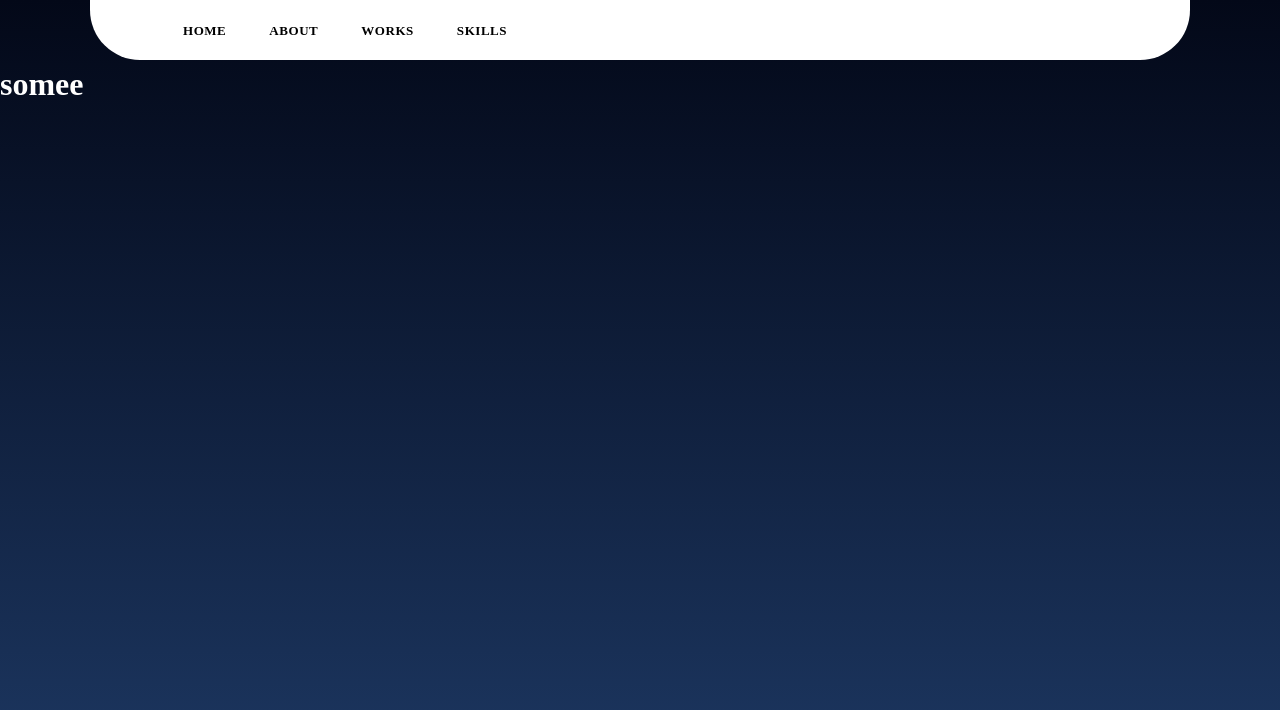
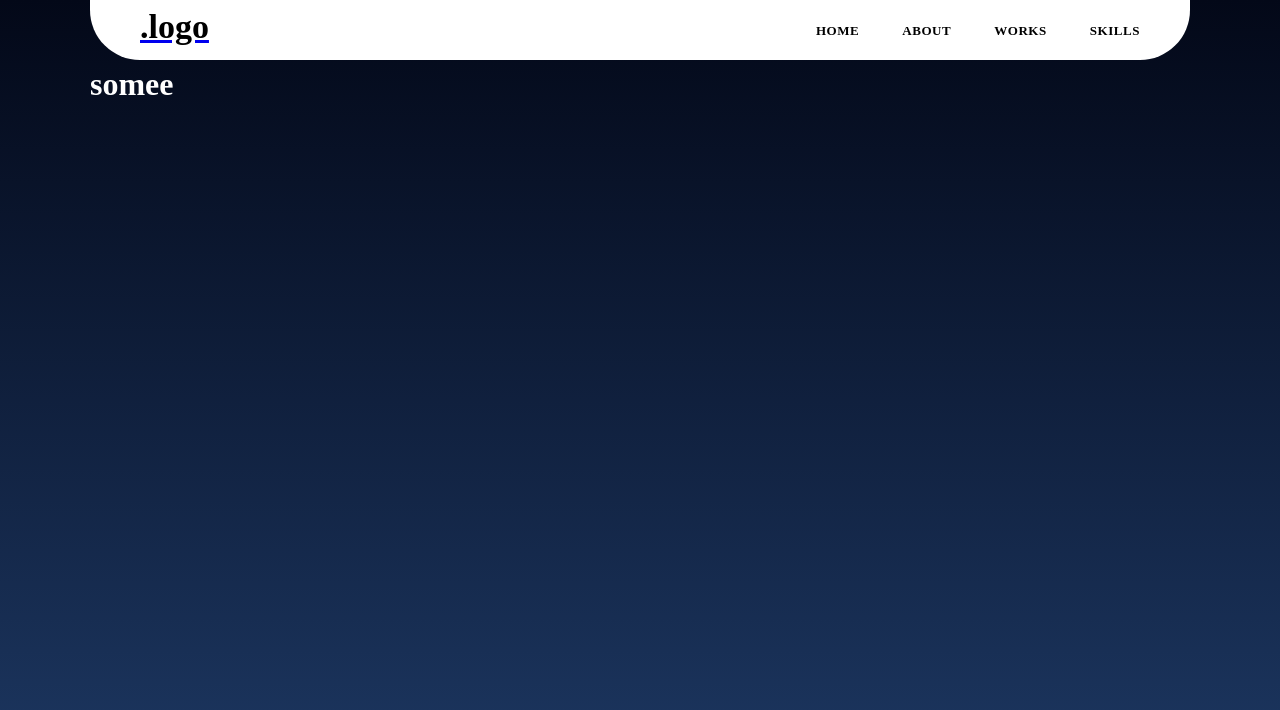
Before and after one commit to grand3680/porfolio-nextJS, a Next.js app: page / in a window 1280 px wide. Shown: the top 710 px of the page. Built offline with nearby package versions, Linux system fonts and the light colour scheme.

Commit message:
move container into module

```diff
--- a/src/components/Heder/Heding.js
+++ b/src/components/Heder/Heding.js
@@ -1,10 +1,10 @@
 // import styles from '../styles/Main.module.main.scss'
 import styles from './Styles/base.module.scss'
 import NavBar from '@/components/navigation/NavBar';
-
+import container from '@/styles/container.module.scss';
 
 const Heading = () => (
-   <div className="styles.container">
+   <div className={container.container}>
     <div className={styles.particle_background}>
         <canvas className={styles.canvas_particle_background}></canvas>
     </div>
--- a/src/components/Heder/Styles/base.module.scss
+++ b/src/components/Heder/Styles/base.module.scss
@@ -1 +1 @@
-@import './background/particle_canvas', './background/container';
+@import './background/particle_canvas';
--- a/src/components/Layout.js
+++ b/src/components/Layout.js
@@ -1,5 +1,5 @@
 import Heading from '@/components/Heder/Heding';
-import NavBar from '@/components/navigation/NavBar';
+import container from '@/styles/container.module.scss';
 
 // import aboutPage from '@/components/about/';
 
@@ -7,10 +7,8 @@ const Layout = ({ children }) => {
     return (
         <>
             <Heading/>
-            {/* <NavBar/> */}
 
-
-            <div>
+            <div className={container.container}>
                 {children}
             </div>
 
--- a/src/components/navigation/NavBar.js
+++ b/src/components/navigation/NavBar.js
@@ -10,11 +10,11 @@ const NavBar = () => {
         <>
             <header className={styles.header}>
             <nav>
-                {/* <span className={styles.header__logo}>
-                    <a href="{% url 'home' %}">
+                <span className={styles.header__logo}>
+                    <Link href='/'>
                         <h1>.logo</h1>
-                    </a>
-                </span> */}
+                    </Link>
+                </span>
                 <ul className={styles.header__navigation}>
                     {navigations.map(({id, title, path}) => (
                         <li>
```
Also changed, not shown: src/styles/container.module.scss (line endings or trailing spaces).
